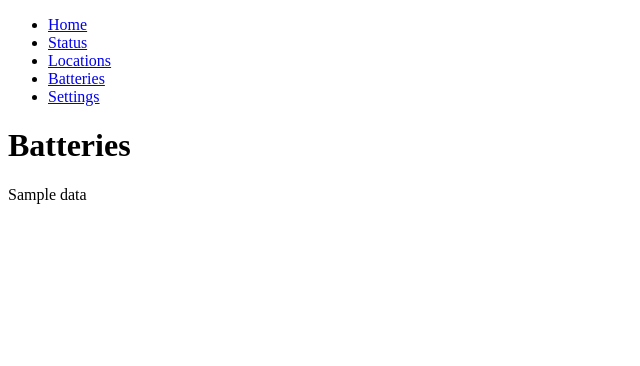
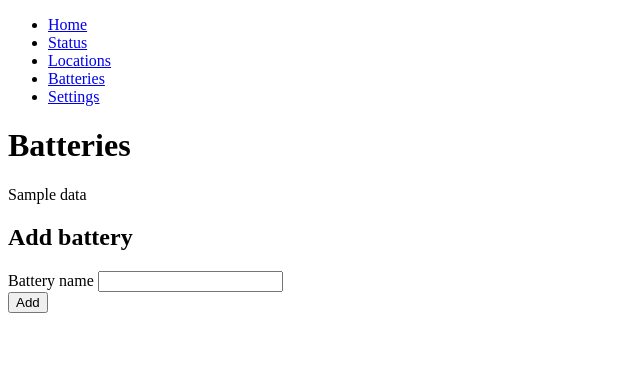
Before and after one commit to darigovresearch/BTMBMS, a Flask app: template App/templates/batteries.html in a window 1280 px wide. Shown: the top 366 px of the page, without its empty margins (0-640 px from the left). Run offline with Flask 2, Linux system fonts and the light colour scheme; the template is opened without the code that fills it: most values are stand-ins (such as "Sample title", 1, 10 or a date in 2020).

Commit message:
feat: Adds initial code to add a battery to the db

```diff
--- a/App/app.py
+++ b/App/app.py
@@ -25,13 +25,29 @@ def home():
         return render_template('index.html')
 
 
-@app.route('/batteries', methods=['GET'])
+@app.route('/batteries', methods=['POST', 'GET'])
 def batteries():
 
     df = pd.read_csv("..//Data//Batteries.csv")
     parsed_data = df.to_html()
 
     if request.method == 'GET':
+        return render_template(
+                                'batteries.html',
+                                data=parsed_data
+                              )
+    elif request.method == 'POST':
+        form_data = request.form
+        print(form_data)
+        battery_name = form_data["Battery-name"]
+
+        # adding value
+        df.loc[len(df.index)] = [battery_name]
+        # saving to csv
+        df.to_csv("..//Data//Batteries.csv", sep=",", index=False)
+
+        # rendering new result
+        parsed_data = df.to_html()
         return render_template(
                                 'batteries.html',
                                 data=parsed_data
--- a/App/templates/batteries.html
+++ b/App/templates/batteries.html
@@ -10,4 +10,17 @@
     <p>No data yet available</p>
     {% endif %}
 
+    <h2>Add battery</h2>
+
+    <form action="/batteries" method="POST">
+        <div class="form-group">
+
+	    	<label>Battery name</label>
+	    	<input type="text" name="Battery-name" id="Battery-name">
+
+		</div>
+    	<button type="submit">Add</button>
+    </form>
+
+
 {% endblock %}
```
